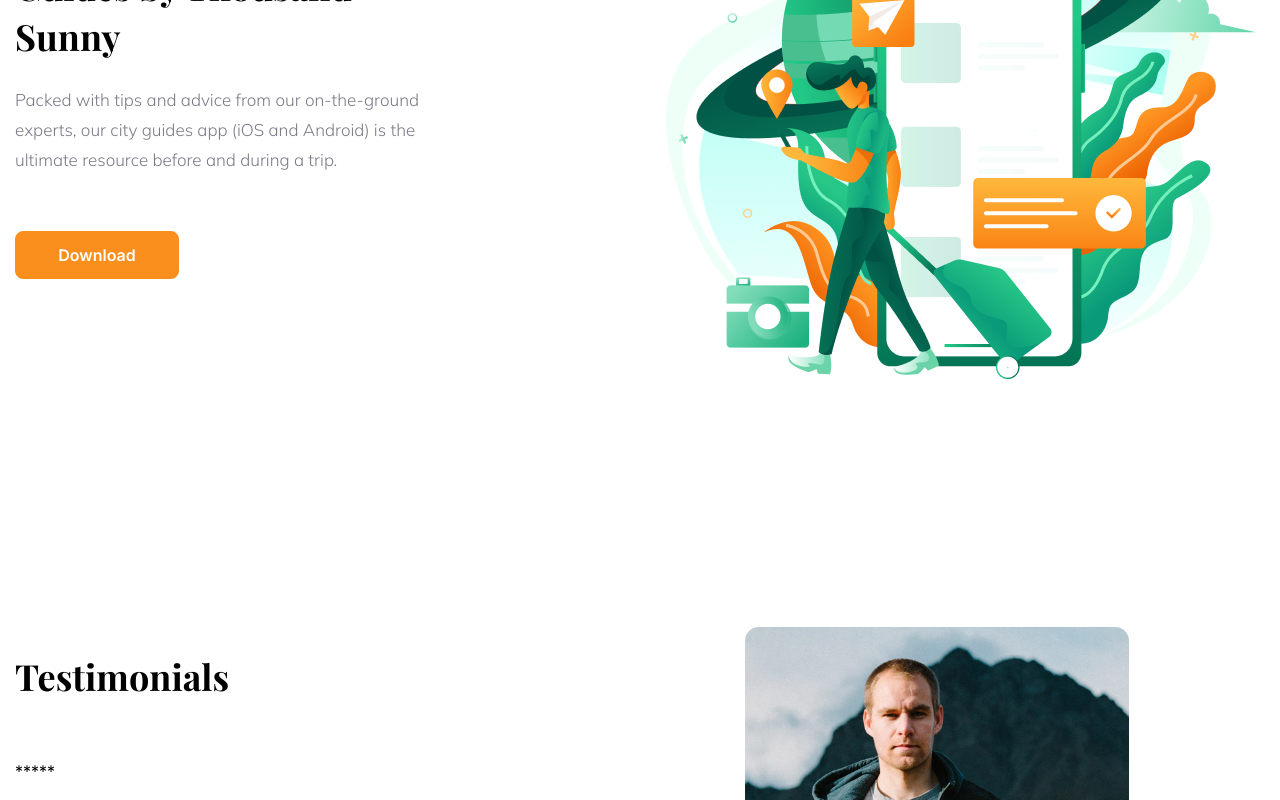
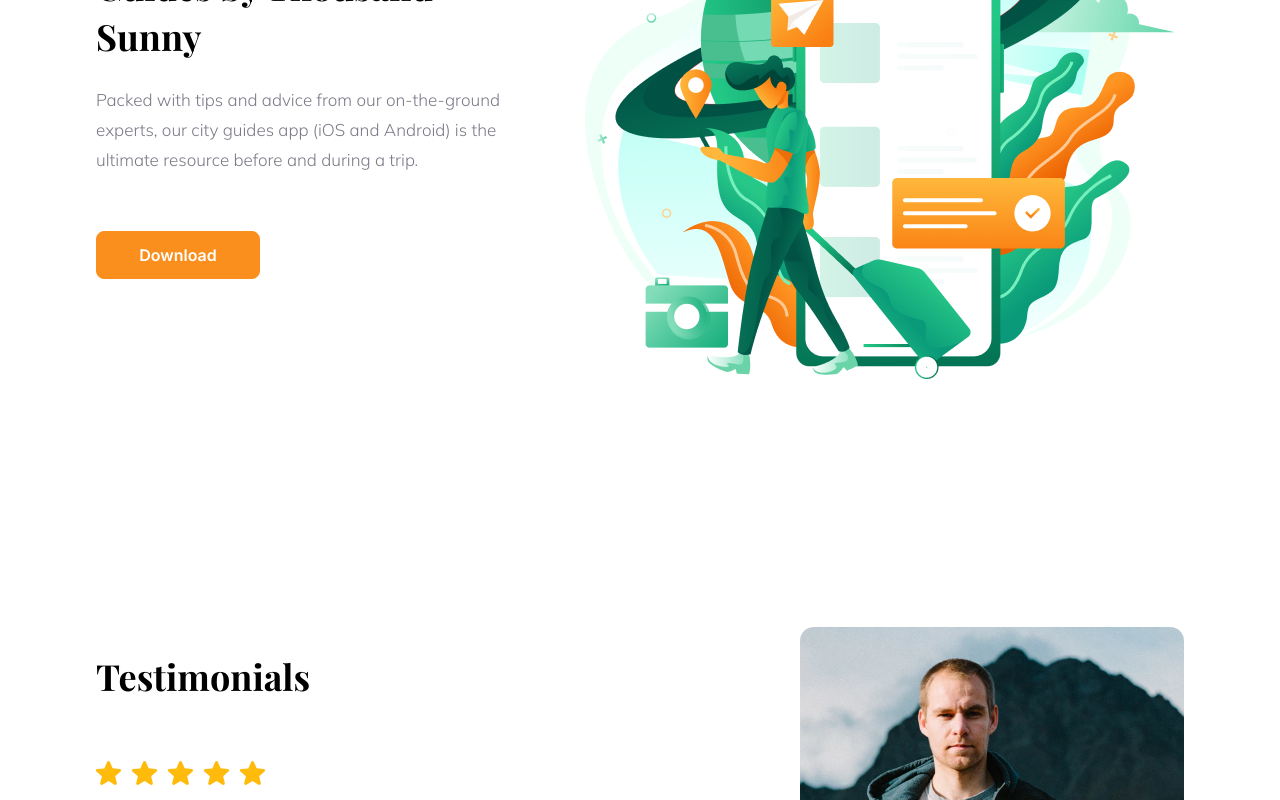
Before and after one commit to eynlanzer/thousand-sunny, a React (Create React App) app: page / in a window 1280 px wide. Shown: the part 2000-2800 px from the top of the page. Built offline with nearby package versions, Linux system fonts and the light colour scheme.

Commit message:
icons added

```diff
--- a/public/index.html
+++ b/public/index.html
@@ -24,7 +24,7 @@
       work correctly both with client-side routing and a non-root public URL.
       Learn how to configure a non-root public URL by running `npm run build`.
     -->
-    <title>Desafio Manu</title>
+    <title>Desafio Manoel</title>
   </head>
   <body>
     <noscript>You need to enable JavaScript to run this app.</noscript>
--- a/src/comps/Testimonials.js
+++ b/src/comps/Testimonials.js
@@ -7,7 +7,23 @@ const Testimonials = () => {
       <div className="testimonials__review">
         <div className="testimonials__review__content">
           <h1 className="testimonials__review__title">Testimonials</h1>
-          <p className="testimonials__review__rating">*****</p>
+          <div className="testimonials__review__rating">
+            <svg width="26" height="24" viewBox="0 0 26 24" fill="none" xmlns="http://www.w3.org/2000/svg">
+              <path d="M12.5854 20.0488L18.5854 23.7073C19.7561 24.439 21.0732 23.4146 20.7805 22.0976L19.1708 15.2195L24.5854 10.5366C25.6098 9.65854 25.0244 8.04878 23.7073 7.90244L16.683 7.31707L13.9025 0.878049C13.3171 -0.292683 11.7073 -0.292683 11.122 0.878049L8.34149 7.46341L1.3171 8.04878C2.73548e-05 8.04878 -0.438997 9.65854 0.439052 10.5366L5.85369 15.2195L4.24393 22.0976C3.95125 23.4146 5.26832 24.2927 6.43905 23.7073L12.5854 20.0488Z" fill="#FFBB0C"/>
+            </svg>
+            <svg width="26" height="24" viewBox="0 0 26 24" fill="none" xmlns="http://www.w3.org/2000/svg">
+              <path d="M12.5854 20.0488L18.5854 23.7073C19.7561 24.439 21.0732 23.4146 20.7805 22.0976L19.1708 15.2195L24.5854 10.5366C25.6098 9.65854 25.0244 8.04878 23.7073 7.90244L16.683 7.31707L13.9025 0.878049C13.3171 -0.292683 11.7073 -0.292683 11.122 0.878049L8.34149 7.46341L1.3171 8.04878C2.73548e-05 8.04878 -0.438997 9.65854 0.439052 10.5366L5.85369 15.2195L4.24393 22.0976C3.95125 23.4146 5.26832 24.2927 6.43905 23.7073L12.5854 20.0488Z" fill="#FFBB0C"/>
+            </svg>
+            <svg width="26" height="24" viewBox="0 0 26 24" fill="none" xmlns="http://www.w3.org/2000/svg">
+              <path d="M12.5854 20.0488L18.5854 23.7073C19.7561 24.439 21.0732 23.4146 20.7805 22.0976L19.1708 15.2195L24.5854 10.5366C25.6098 9.65854 25.0244 8.04878 23.7073 7.90244L16.683 7.31707L13.9025 0.878049C13.3171 -0.292683 11.7073 -0.292683 11.122 0.878049L8.34149 7.46341L1.3171 8.04878C2.73548e-05 8.04878 -0.438997 9.65854 0.439052 10.5366L5.85369 15.2195L4.24393 22.0976C3.95125 23.4146 5.26832 24.2927 6.43905 23.7073L12.5854 20.0488Z" fill="#FFBB0C"/>
+            </svg>
+            <svg width="26" height="24" viewBox="0 0 26 24" fill="none" xmlns="http://www.w3.org/2000/svg">
+              <path d="M12.5854 20.0488L18.5854 23.7073C19.7561 24.439 21.0732 23.4146 20.7805 22.0976L19.1708 15.2195L24.5854 10.5366C25.6098 9.65854 25.0244 8.04878 23.7073 7.90244L16.683 7.31707L13.9025 0.878049C13.3171 -0.292683 11.7073 -0.292683 11.122 0.878049L8.34149 7.46341L1.3171 8.04878C2.73548e-05 8.04878 -0.438997 9.65854 0.439052 10.5366L5.85369 15.2195L4.24393 22.0976C3.95125 23.4146 5.26832 24.2927 6.43905 23.7073L12.5854 20.0488Z" fill="#FFBB0C"/>
+            </svg>
+            <svg width="26" height="24" viewBox="0 0 26 24" fill="none" xmlns="http://www.w3.org/2000/svg">
+              <path d="M12.5854 20.0488L18.5854 23.7073C19.7561 24.439 21.0732 23.4146 20.7805 22.0976L19.1708 15.2195L24.5854 10.5366C25.6098 9.65854 25.0244 8.04878 23.7073 7.90244L16.683 7.31707L13.9025 0.878049C13.3171 -0.292683 11.7073 -0.292683 11.122 0.878049L8.34149 7.46341L1.3171 8.04878C2.73548e-05 8.04878 -0.438997 9.65854 0.439052 10.5366L5.85369 15.2195L4.24393 22.0976C3.95125 23.4146 5.26832 24.2927 6.43905 23.7073L12.5854 20.0488Z" fill="#FFBB0C"/>
+            </svg>
+          </div>
           <p className="testimonials__review__text">
             “Quisque in lacus a urna fermentum euismod. Integer mi nibh, dapibus ac scelerisque eu, facilisis quis purus. Morbi blandit sit amet turpis nec”
           </p>
--- a/src/scss/_footer.scss
+++ b/src/scss/_footer.scss
@@ -38,8 +38,7 @@
   // footer icons
   &__icons{
     display: flex;
-    gap: 35px;
-    text-align: center;
+    gap: 25px;
     justify-content: center;
   }
 }
--- a/src/scss/_mixins.scss
+++ b/src/scss/_mixins.scss
@@ -14,12 +14,14 @@
   justify-content: space-between;
   margin: auto;
   max-width: 1350px;
+  width: 85%;
 }
 
 // Guide, Testimonials, Holiday, Trending
 @mixin section-container-config{
   margin: auto;
   max-width: 1250px;
+  width: 85%;
 }
 
 
--- a/src/scss/_testimonials.scss
+++ b/src/scss/_testimonials.scss
@@ -7,6 +7,10 @@
     &__title{
       margin-bottom: 60px;
       @include section-title-config;
+    }
+    &__rating{
+      display: flex;
+      gap: 10px;
     }
 
     &__text{
```
Also changed, not shown: src/comps/Footer.js (+19 -5 lines).
